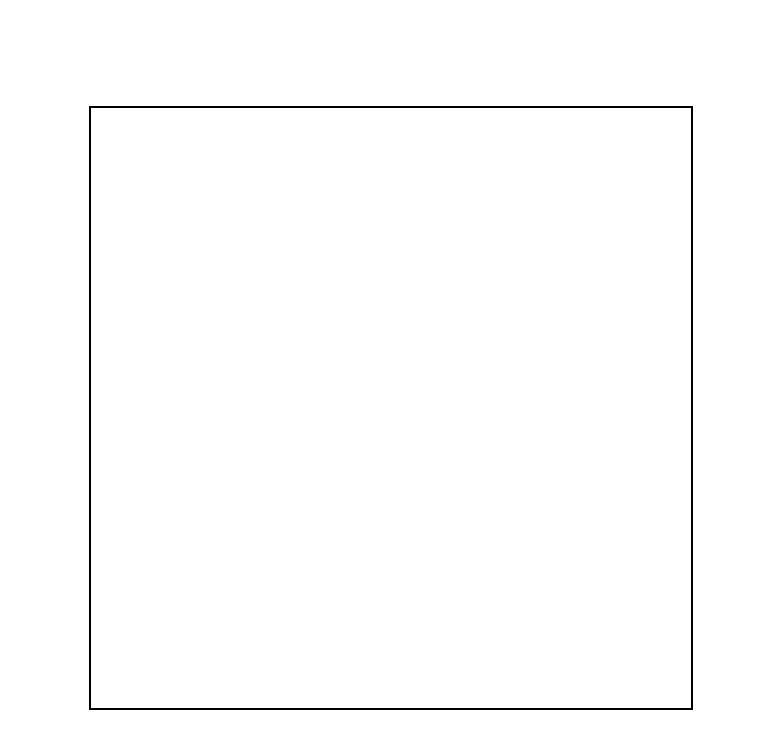
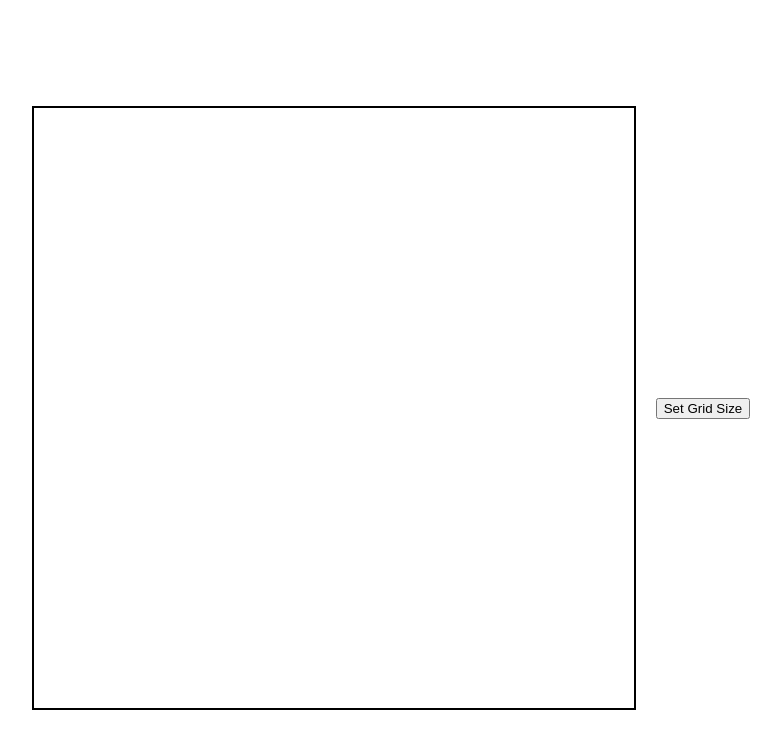
Before and after one commit to m2tg/Etch-a-Sketch, a plain HTML site: page index.html in a window 1280 px wide. Shown: the whole page, without its empty margins (249-1030 px from the left). Drawn offline with Linux system fonts and the light colour scheme.

Commit message:
Implemented changing grid sizes from user input
Implemented generateGrid function to change grid size if the container. Added button with event listener to get user input and change grid size accordingly.

```diff
--- a/index.html
+++ b/index.html
@@ -9,5 +9,6 @@
 </head>
 <body>
     <div class="container"></div>
+    <button id="gridSize">Set Grid Size</button>
 </body>
 </html>
--- a/javascript.js
+++ b/javascript.js
@@ -1,19 +1,40 @@
+let gridSize = 16;
+
 let etchContainer = document.querySelector('.container');
 
-for (let i = 1;i <= (16*16); i++) {
-    let div = document.createElement('div');
-    div.classList.add(`etch${i}`);
-    div.style.cssText = 'width: 6.25%; height: 6.25%;'
-    etchContainer.appendChild(div);
+function generateGrid() {
+
+    document.querySelectorAll('[class*="etch"]').forEach( (element) =>{
+        element.remove();
+    });
+
+    for (let i = 1;i <= (gridSize ** 2); i++) {
+        let div = document.createElement('div');
+        div.classList.add(`etch${i}`);
+        div.style.cssText = `width: ${100/gridSize}%; height: ${100/gridSize}%;`
+        etchContainer.appendChild(div);
+}
+etchDiv();
 }
 
-function etchDiv(element) {
+function etchDiv() {
     //console.log(this);
-    this.classList.add('etched');
+    const etchableDivs = etchContainer.querySelectorAll('[class*="etch"]');
+
+    etchableDivs.forEach( (div) => {
+        div.addEventListener('mouseover', function (e) {
+            this.classList.add('etched');
+        });
+    })
+
 }
 
-const etchableDivs = etchContainer.querySelectorAll('[class*="etch"]');
+generateGrid();
 
-etchableDivs.forEach( (div) => {
-    div.addEventListener('mouseover', etchDiv);
+
+const button = document.querySelector('#gridSize');
+
+button.addEventListener('click', (e) => {
+    gridSize = prompt("Enter grid size");
+    generateGrid();
 })
--- a/styles.css
+++ b/styles.css
@@ -16,10 +16,18 @@ body {
     border: solid 2px black;
     justify-content: space-evenly;
     flex-wrap: wrap;
-    align-items: flex-start;
 }
 
-.etched{
+[class*="etch"] {
+    margin: 0;
+    border: 0;
+    padding: 0;
+}
+
+.etched {
     background-color: black;
+}
 
+#gridSize {
+    margin-left: 20px;
 }
```
